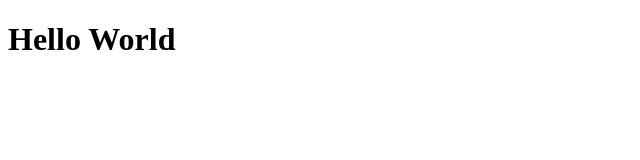
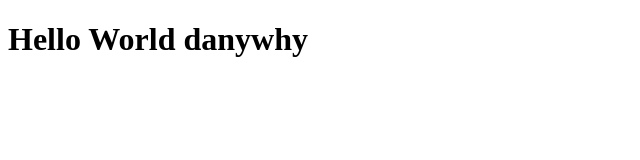
Before and after one commit to danywhy/hello-world, a plain HTML site: page index.html in a window 1280 px wide. Shown: the whole page, without its empty margins (0-640 px from the left). Drawn offline with Linux system fonts and the light colour scheme.

Commit message:
perubahan oleh danywhy

```diff
--- a/index.html
+++ b/index.html
@@ -4,6 +4,6 @@
 		<title>Hello World</title>
 	</head>
 	<body>
-		<h1>Hello World</h1>
+		<h1>Hello World danywhy</h1>
 	</body>
 </html>
```
